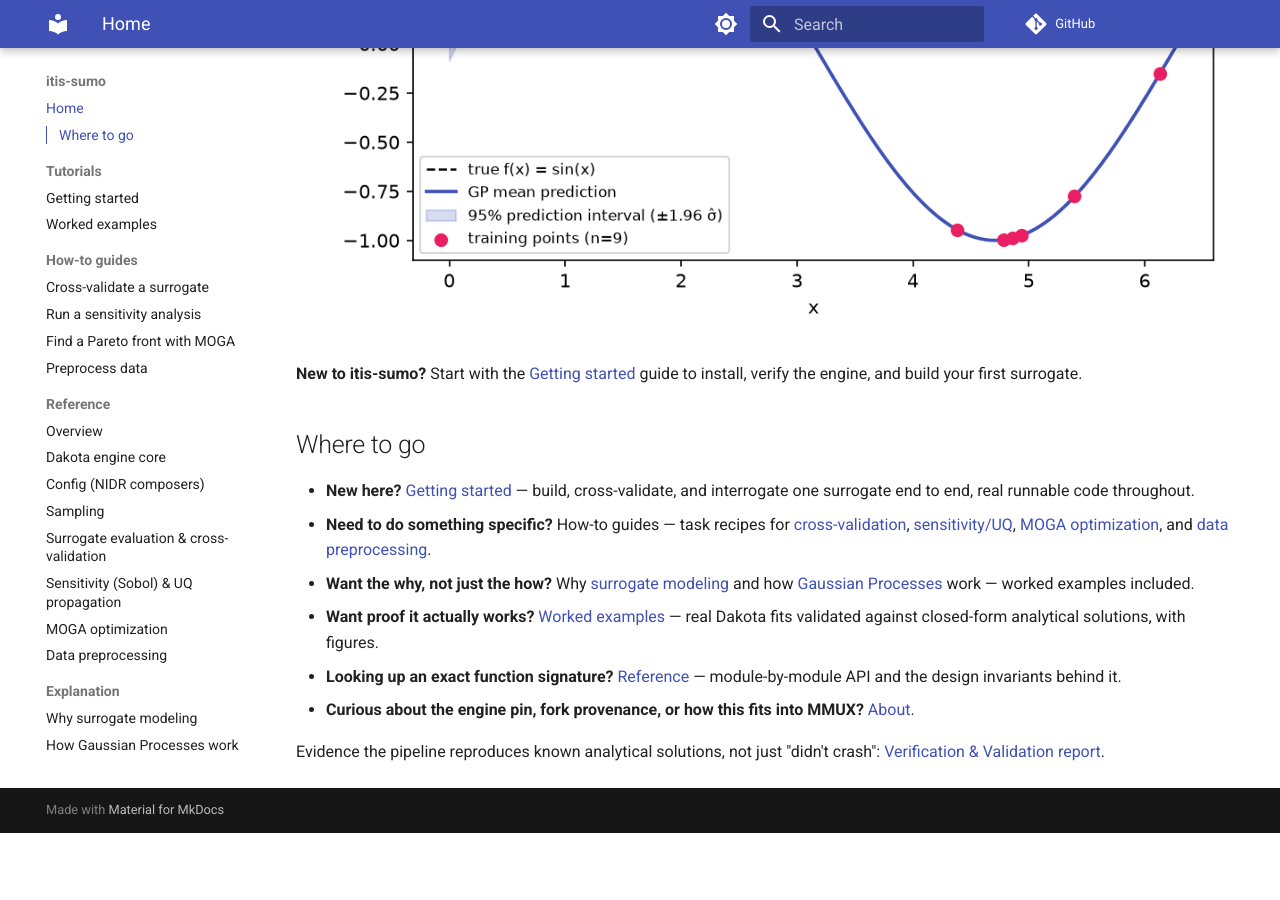
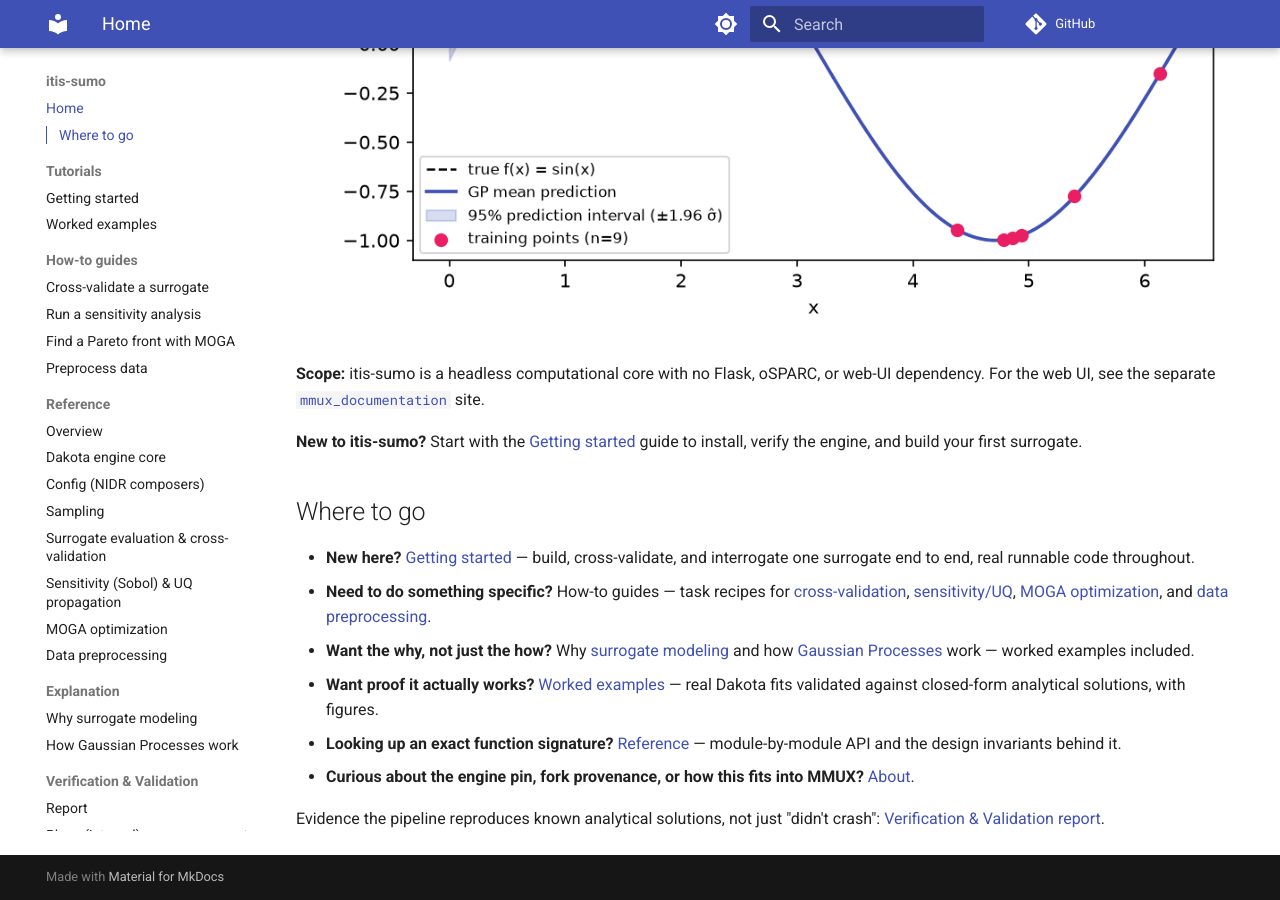
Before and after one commit to ITISFoundation/itis-sumo, an MkDocs documentation site: the page built from docs/index.md, in a window 1280 px wide and 900 px high, scrolled down 523 px. Built offline with MkDocs 1.6.1 and Material for MkDocs 9.7.7, drawn with Linux system fonts in a browser that asks for light colours; comment, search, counter and statistics services are not loaded; before the commit the page ends 1356 px from its top, so only the background shows below that.

Commit message:
docs: TD7qr add scope statement to landing page near top

```diff
--- a/docs/index.md
+++ b/docs/index.md
@@ -3,6 +3,8 @@
 Running complex simulations across design spaces is slow and expensive, but itis-sumo lets you train a fast surrogate model that captures the simulation's behavior—enabling you to sweep parameters, optimize designs, and quantify sensitivity with honest uncertainty bars. It provides uncertainty quantification (Sobol' indices, propagation), sampling strategies (LHS, grid, manual-UQ), MOGA optimization, and tools to build, cross-validate, and interrogate your surrogate models, all as an importable Python package.
 
 ![A trained surrogate (blue) with 95% prediction-interval uncertainty bands tracking the true response (black).](assets/examples/gp_fit_uncertainty.png)
+
+**Scope:** itis-sumo is a headless computational core with no Flask, oSPARC, or web-UI dependency. For the web UI, see the separate [`mmux_documentation`](https://github.com/ITISFoundation/mmux_documentation) site.
 
 **New to itis-sumo?** Start with the [Getting started](tutorials/getting-started.md) guide to install, verify the engine, and build your first surrogate.
 
```
Also changed, not shown: DOCS_SPEC.md (+1 -1 lines).
